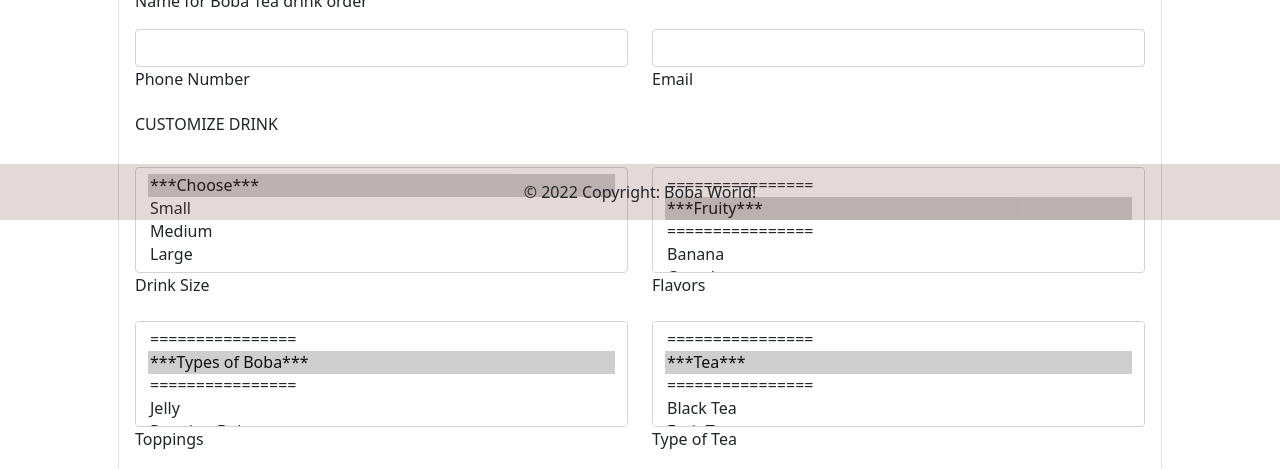
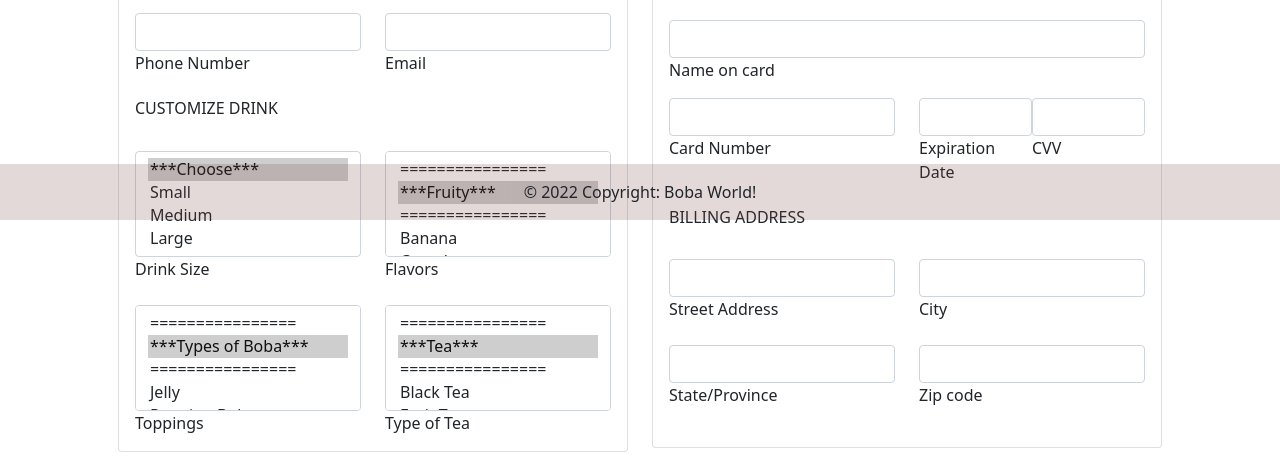
Before and after one commit to xeemv/FE-wk3-assignment, a website: page html/order.html in a window 1280 px wide. Shown: the part 580-1049 px from the top of the page. Drawn offline with nearby package versions, Linux system fonts and the light colour scheme; files that its build step writes are made by us from their sources.

Commit message:
corrected order html file so containers are side by side

```diff
--- a/html/order.html
+++ b/html/order.html
@@ -60,12 +60,12 @@
 
     <!-- order Boba -->
     <div class="container mt-5 px-5">
-      <div class="mb-4">
+      <div class="mb-6">
           <h2>Please make order selection</h2>
           <!-- <span>Please make the payment, after that you can enjoy all the features and benefits.</span> -->
       </div>
       <div class="row">
-          <div class="col">
+          <div class="col-md-6">
               <div class="card p-3">
                   <h6 class="text-uppercase">Contact details</h6>
                   <div class="inputbox mt-3"> <input type="text" name="name" class="form-control" required="required"> <span>Name for Boba Tea drink order</span> </div>
@@ -80,7 +80,7 @@
                           <!-- </div> -->
                       </div>
                   </div>
-                  <div class="mt-4 mb-4">
+                  <div class="mt-4">
                       <h6 class="text-uppercase">Customize Drink</h6>
                       <div class="row mt-3">
                           <div class="col-md-6">
@@ -216,12 +216,12 @@
                       </div>
                   </div>
               </div>
+            </div>
 
 
               <!-- making payment -->
-              <div class="mb-4">
+              <div class="col-md-6">
                 <h2>To process this order, please make a payment below.</h2>
-              <div class="row">
                 <div class="col">
                     <div class="card p-3">
                         <h6 class="text-uppercase">Payment details</h6>
@@ -258,7 +258,6 @@
                         </div>
                     </div>
                   </div>
-                </div>
               <div class="mt-4 mb-4 d-flex justify-content-center"><button class="btn btn-success px-3">Pay</button></div>
           </div>
           <!-- <div class="col-md-4">
@@ -296,6 +295,7 @@
           </div>
         </div>
       </div>
+    </div>
     </section>
 
 
```
